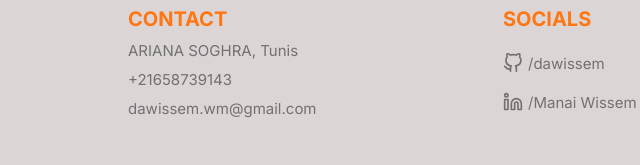
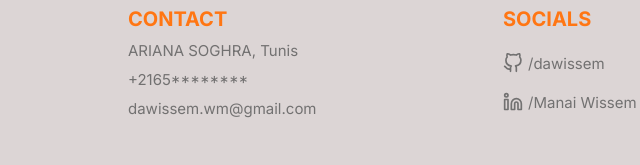
Before and after one commit to dawissem/CV2.0, a plain HTML site: page index.html in a window 1280 px wide. Shown: the part 1250-1415 px from the top of the page, 162-802 px from the left. Drawn offline with nearby package versions, Linux system fonts and the light colour scheme; files whose address does not match are found by name.

Commit message:
Update index.html

```diff
--- a/index.html
+++ b/index.html
@@ -142,7 +142,7 @@
             ARIANA SOGHRA, Tunis
           </p>
           <p class="description">
-            +21658739143
+            +2165********
           </p>
           <p class="description">
             dawissem.wm@gmail.com
```
